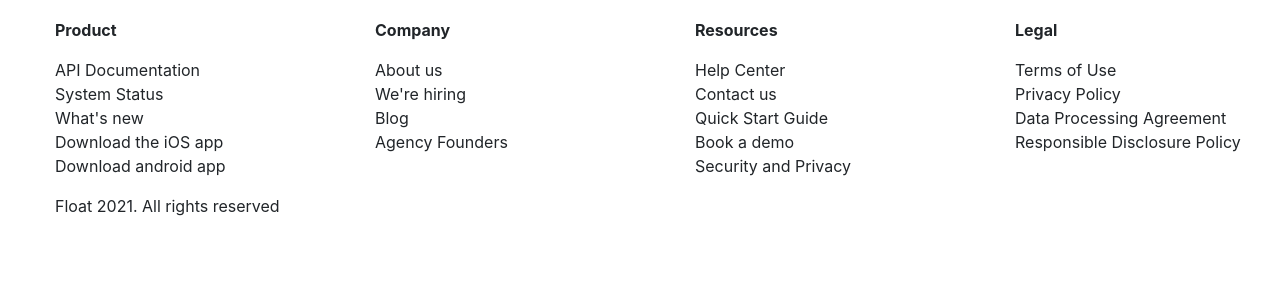
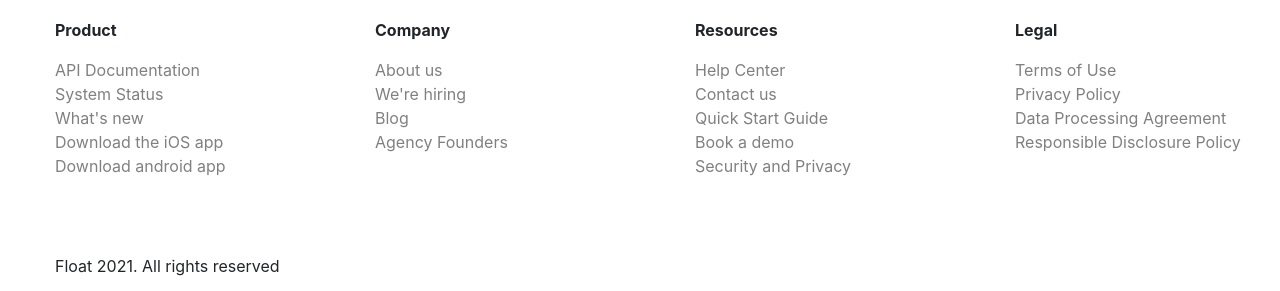
Before and after one commit to apeksha2697/ui-training, a React (Create React App) app: page /float in a window 1280 px wide. Shown: the part 6974-7265 px from the top of the page. Before the commit the page ends 7208 px from the top, so only its background shows below. Built offline with nearby package versions, Linux system fonts and the light colour scheme.

Commit message:
added css to last line of footer

```diff
--- a/src/components/FloatFooter.js
+++ b/src/components/FloatFooter.js
@@ -62,7 +62,7 @@
             </div>
           </Col>
           <Col  xs={12} md={3} >
-            <div>
+            <div className='last'>
               <ul>
                 <p>Float 2021. All rights reserved</p>
               </ul>
--- a/src/components/FloatFooter.scss
+++ b/src/components/FloatFooter.scss
@@ -4,8 +4,14 @@
   .floatfooter{
     .row{
       .col-12, .col-md-3{
+        .last{
+          margin-top: 60px;
+        }
         ul{
           list-style: none;
+          li{
+            color: grey;
+          }
         }
       }
     }
```
